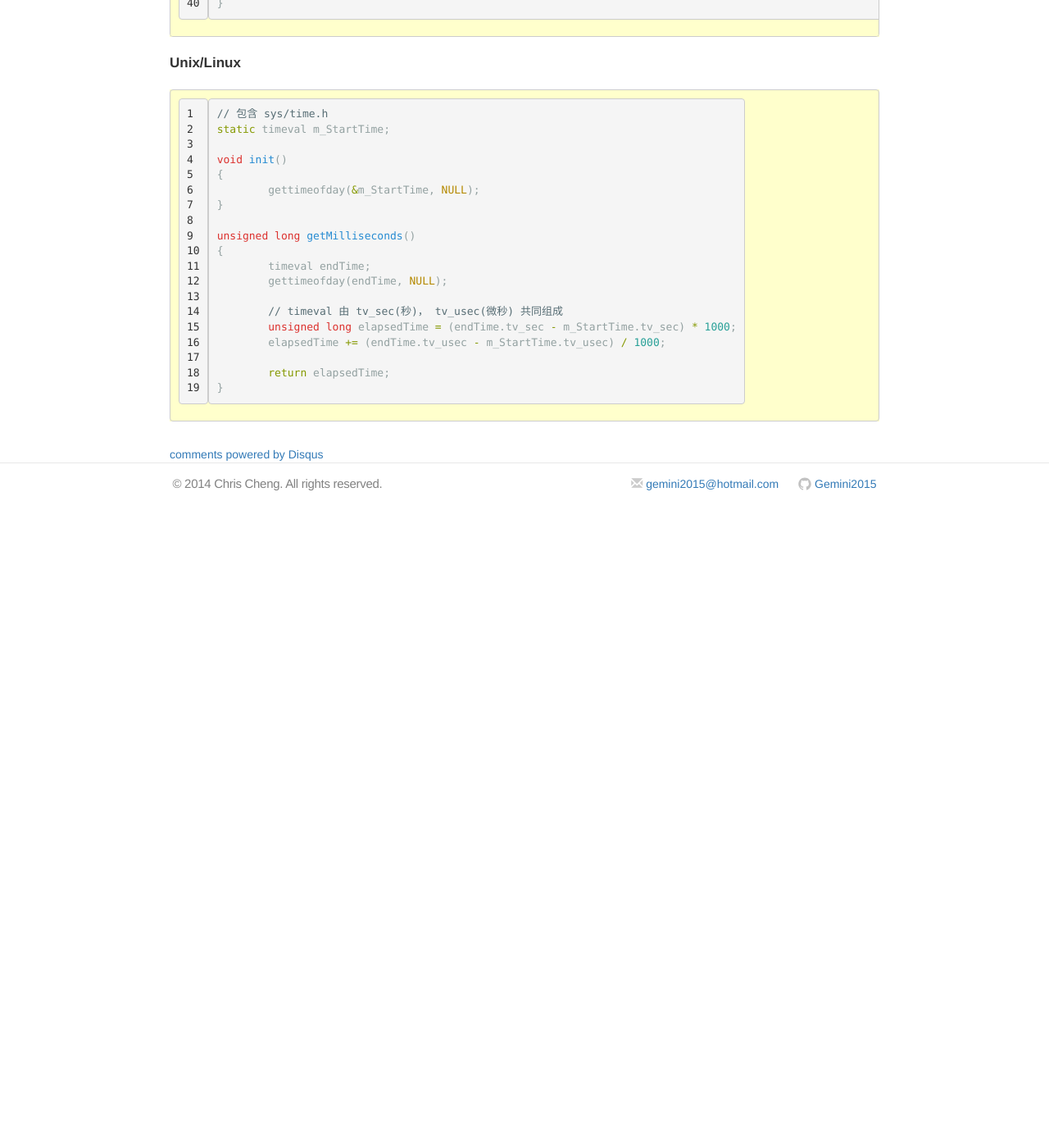
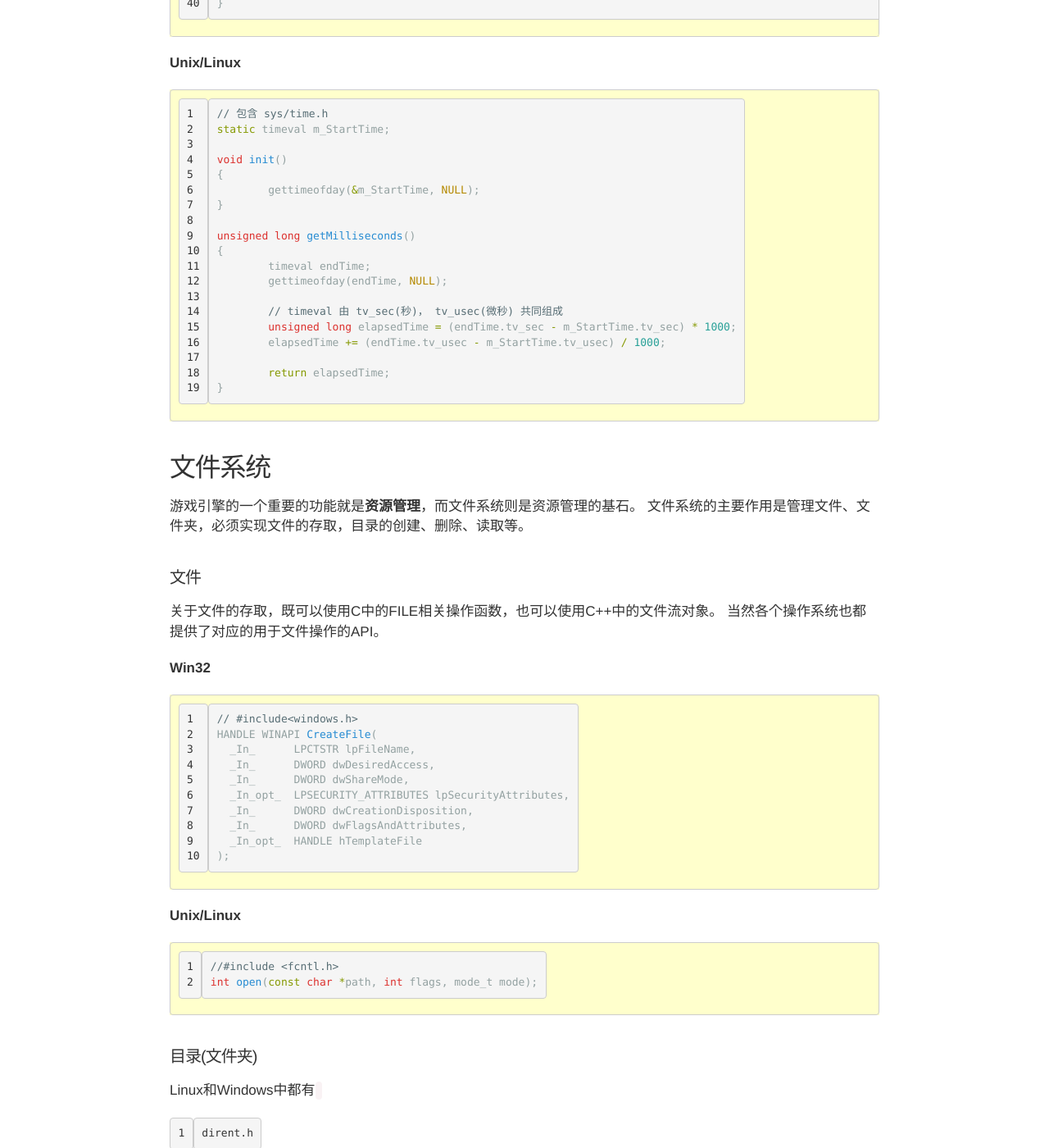
Before and after one commit to Gemini2015/gemini2015.github.io, a Jekyll site: the page built from _posts/2015-01-21-platform.markdown, in a window 1280 px wide and 1400 px high, scrolled down 4624 px. Shown: the whole window at 82% size. Built offline with Jekyll 4.4.1, drawn with Linux system fonts in a browser that asks for light colours; nearby versions of some CDN libraries; comment, search, counter and statistics services are not loaded; before the commit the page ends 5254 px from its top, so only the background shows below that; some of the changed text lies outside the part shown.

Commit message:
更新文件系统

````diff
--- a/_posts/2015-01-21-platform.markdown
+++ b/_posts/2015-01-21-platform.markdown
@@ -249,3 +249,68 @@ unsigned long getMilliseconds()
 	return elapsedTime;
 }
 ```
+
+
+## 文件系统
+游戏引擎的一个重要的功能就是**资源管理**，而文件系统则是资源管理的基石。
+文件系统的主要作用是管理文件、文件夹，必须实现文件的存取，目录的创建、删除、读取等。
+
+#### 文件
+关于文件的存取，既可以使用C中的FILE相关操作函数，也可以使用C++中的文件流对象。
+当然各个操作系统也都提供了对应的用于文件操作的API。
+
+**Win32**
+
+```
+// #include<windows.h>
+HANDLE WINAPI CreateFile(
+  _In_      LPCTSTR lpFileName,
+  _In_      DWORD dwDesiredAccess,
+  _In_      DWORD dwShareMode,
+  _In_opt_  LPSECURITY_ATTRIBUTES lpSecurityAttributes,
+  _In_      DWORD dwCreationDisposition,
+  _In_      DWORD dwFlagsAndAttributes,
+  _In_opt_  HANDLE hTemplateFile
+);
+```
+**Unix/Linux**
+
+```
+//#include <fcntl.h>
+int open(const char *path, int flags, mode_t mode);
+```
+
+#### 目录(文件夹)
+Linux和Windows中都有`dirent.h`这个头文件，但是里面定义的函数却是不相同的。
+Linux中的`dirent.h`提供的函数能打开目录，关闭目录，遍历目录文件。
+而Windows中的`dirent.h`只提供了创建目录、删除目录、进入目录，已经获取当前路径等功能，并没有提供遍历目录文件的功能。
+Windows中遍历目录文件的函数在`io.h`中。
+
+**Win32**
+
+```
+// dirent.h
+int chdir(const char* path);
+int mkdir(const char* path);
+int rmdir(const char* path);
+char* getcwd(char* buf, int buffsize);
+
+// io.h
+intptr_t _findfirst(const char *pattern, struct _finddata_t *data);
+int _findnext(intptr_t id, struct _finddata_t *data);
+int _findclose(intptr_t id);
+```
+在`fileapi.h`文件中，定义了Windows关于文件和目录操作的API。
+
+**Unix/Linux**
+
+```
+// dirent.h
+DIR * opendir(const char *filename);
+struct dirent * readdir(DIR *dirp);
+int closedir(DIR *dirp);
+```
+
+> **OGRE的文件系统**
+> 在OGRE中，对于Win32平台，使用的是`dirent.h`和`io.h`中提供的函数`_findfirst、_findnext、_findclose`。
+> 对于Unix/Linux平台，则通过`dirent.h`中的`opendir、readdir、closedir`实现了上面3个函数。
````
